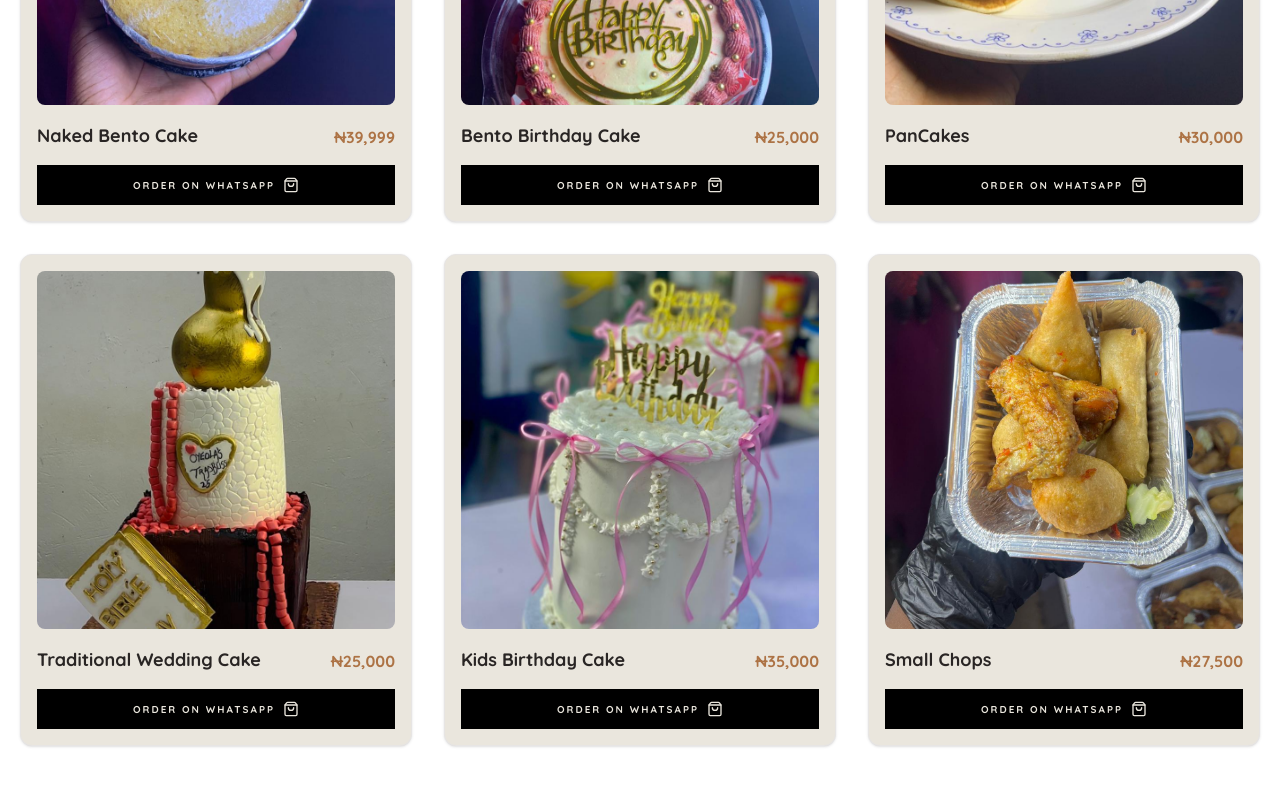
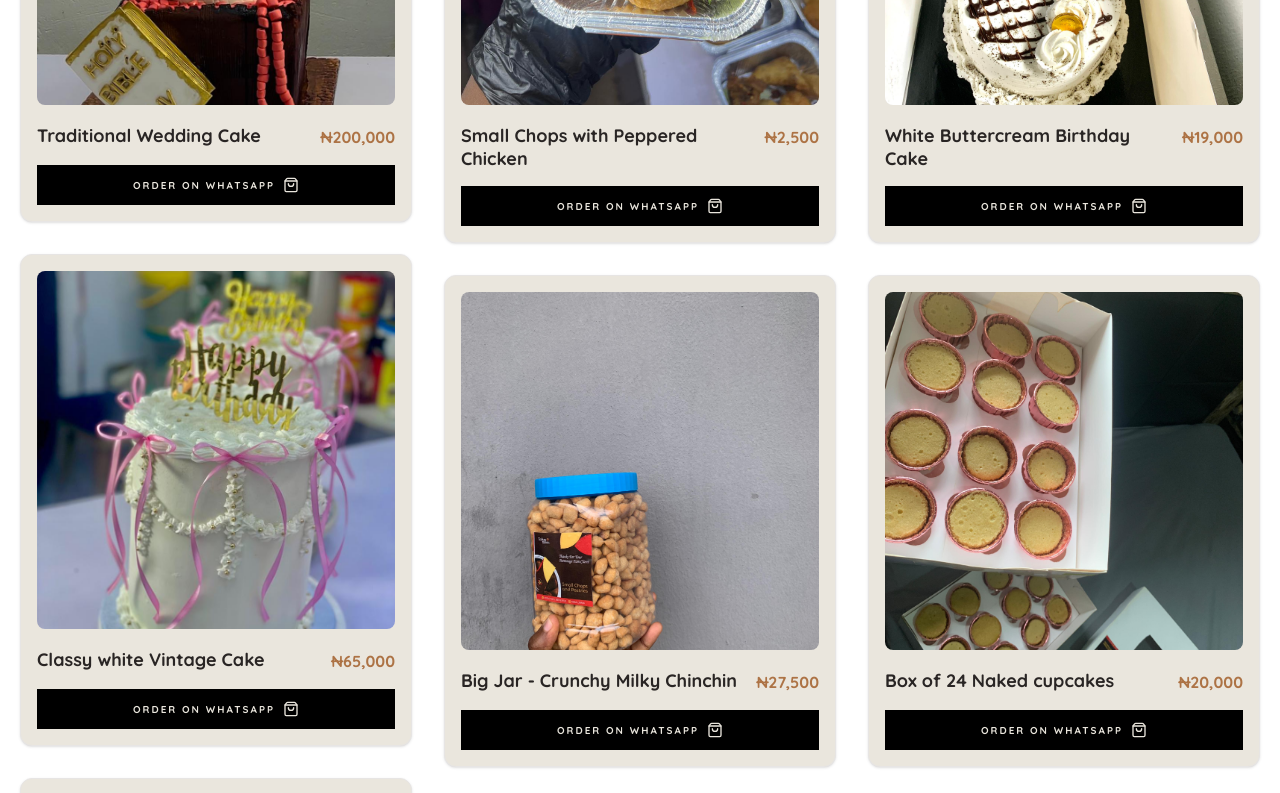
Before and after one commit to Elite-Dev-Repo/TabbieBites, a React (Vite) app: page /shop in a window 1280 px wide. Shown: the part 560-1353 px from the top of the page. Built offline with nearby package versions, Linux system fonts and the light colour scheme.

Commit message:
shop updated

```diff
--- a/src/Shop.jsx
+++ b/src/Shop.jsx
@@ -7,12 +7,15 @@ import { Toaster, toast } from "sonner";
 
 // Asset Imports
 import image1 from "./assets/image (1).jpg";
-import image2 from "./assets/image (2).jpg";
+import image21 from "./assets/image (21).jpeg";
 import image3 from "./assets/image (3).jpg";
 import image4 from "./assets/image (4).jpg";
 import image5 from "./assets/image (5).jpg";
 import image6 from "./assets/image (6).jpg";
-
+import image12 from "./assets/image (12).jpg";
+import image15 from "./assets/image (15).jpg";
+import image16 from "./assets/image (16).jpg";
+import image11 from "./assets/image (11).jpg";
 const ProductCard = ({ product }) => {
   const [isAdded, setIsAdded] = useState(false);
 
@@ -77,12 +80,53 @@ const Shop = () => {
   const navigate = useNavigate();
 
   const products = [
-    { id: 1, name: "Naked Bento Cake", price: 39999, img: image5 },
-    { id: 2, name: "Traditional Wedding Cake", price: 25000, img: image6 },
-    { id: 3, name: "Bento Birthday Cake", price: 25000, img: image4 },
-    { id: 4, name: "Kids Birthday Cake", price: 35000, img: image3 },
-    { id: 5, name: "PanCakes", price: 30000, img: image2 },
-    { id: 6, name: "Small Chops", price: 27500, img: image1 },
+    { id: 2, name: "Traditional Wedding Cake", price: 200000, img: image6 },
+
+    {
+      id: 4,
+      name: "Classy white Vintage Cake",
+      price: 65000,
+      img: image3,
+    },
+    { id: 1, name: "Naked Bento Cake", price: 4000, img: image5 },
+    { id: 5, name: "50th Birthday Cake", price: 20000, img: image21 },
+
+    {
+      id: 6,
+      name: "Small Chops with Peppered Chicken",
+      price: 2500,
+      img: image1,
+    },
+    {
+      id: 12,
+      name: "Big Jar - Crunchy Milky Chinchin",
+      price: 27500,
+      img: image12,
+    },
+    {
+      id: 15,
+      name: "Peach Buttercream Birthday Cake ",
+      price: 18000,
+      img: image15,
+    },
+    {
+      id: 16,
+      name: "White Buttercream Birthday Cake ",
+      price: 19000,
+      img: image16,
+    },
+    {
+      id: 17,
+      name: "Box of 24 Naked cupcakes ",
+      price: 20000,
+      img: image11,
+    },
+    {
+      id: 18,
+      name: "Box of 12 Decorated Cupcakes ",
+      price: 18000,
+      img: image11,
+    },
   ];
 
   return (
```
Also changed, not shown: src/assets/image (21).jpeg (added).
